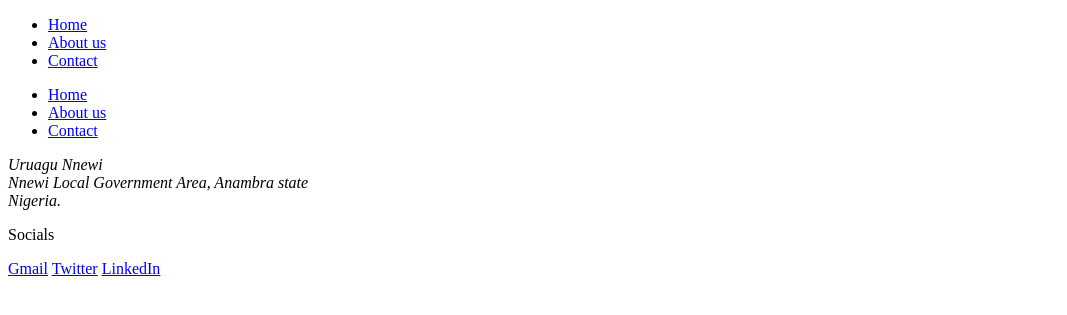
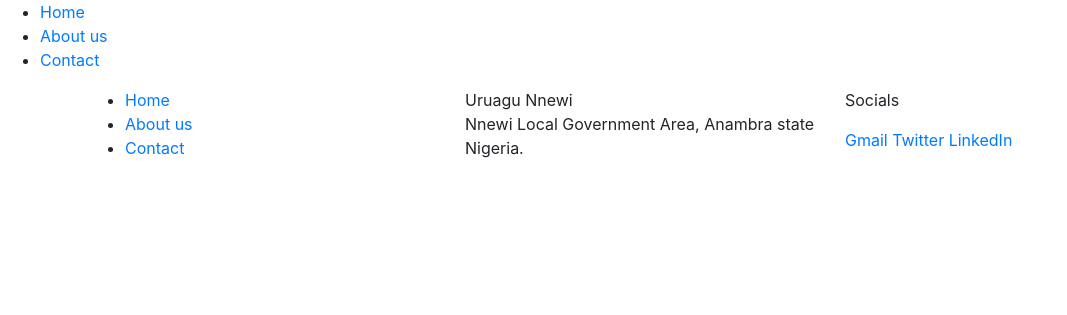
Before and after one commit to NnajiChimuanya/login-Register-System, a PHP site: page /login.php in a window 1280 px wide. Shown: the top 315 px of the page, without its empty margins (0-1067 px from the left). Run offline with PHP 8.4, Linux system fonts and the light colour scheme; some libraries are stand-ins or nearby versions.

Commit message:
added my boostrap

```diff
--- a/components/myfooter.php
+++ b/components/myfooter.php
@@ -1,16 +1,23 @@
-<footer>
+<footer class="footer">
+<div class = " container ">
+<div class="row">
+        <div class="row-content col-md-4">
             <ul>
                 <li> <a href="#"> Home</a> </li>
                 <li> <a href="#"> About us</a> </li>
                 <li> <a href="#"> Contact</a> </li>
             </ul>
+        </div>
 
+        <div class="row-content col-md-4">
             <address>
                 Uruagu Nnewi <br>
                 Nnewi Local Government Area, Anambra state <br>
                 Nigeria.
             </address>
+        </div>
 
+        <div class="row-content col-md-4">
             <div>
                 <p>Socials</p>
                 <a href="#"> Gmail</a>
@@ -18,6 +25,17 @@
                 <a href="#"> LinkedIn</a>
 
             </div>
+        </div>
+</div>
+
+
+
+
+
+
+
+    </div>
+
     </footer>
 </body>
 </html>
--- a/components/myheader.php
+++ b/components/myheader.php
@@ -4,7 +4,7 @@
     <meta charset="UTF-8">
     <meta http-equiv="X-UA-Compatible" content="IE=edge">
     <meta name="viewport" content="width=device-width, initial-scale=1.0">
-    <link type="stylesheet" href="./bootstrap.min.css.map">
+    <link rel="stylesheet" href="./bootstrap.css">
 
     <title>Login</title>
 </head>
```
Also changed, not shown: 1 other file. Lines whose indentation alone changed are shown as unchanged.
